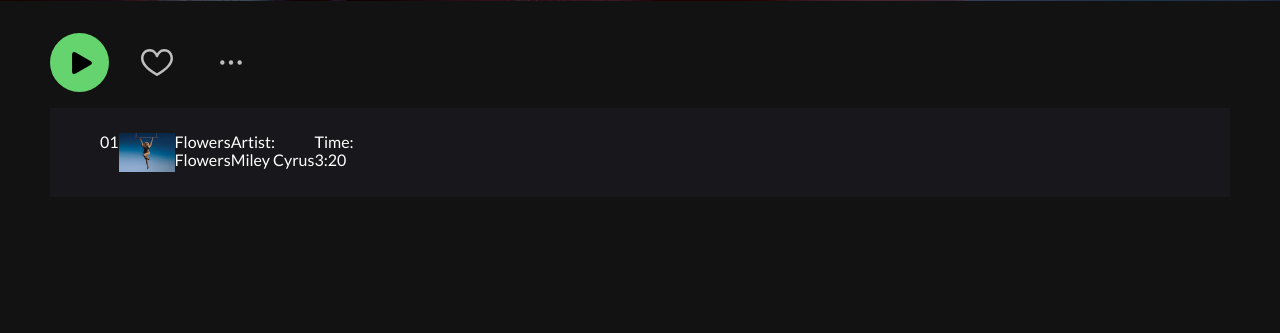
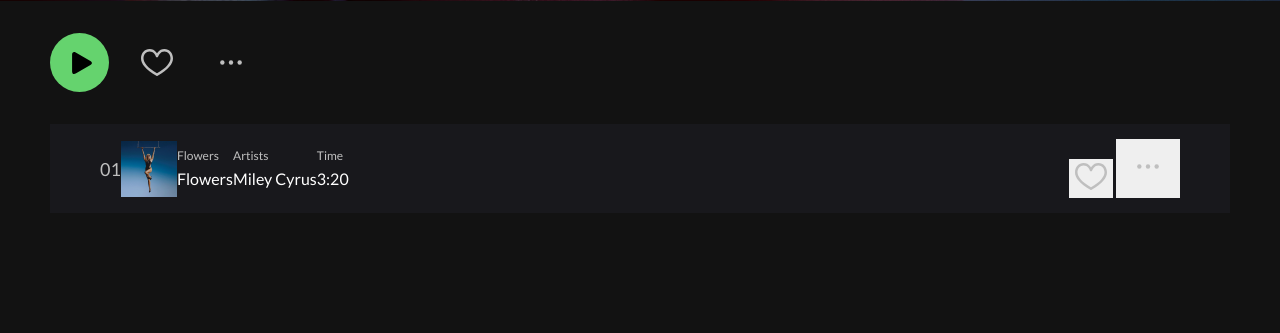
Before and after one commit to cooodyyy/InvoA_lvl2-spotify, a website built with Vite: page index.html in a window 1280 px wide. Shown: the part 433-766 px from the top of the page. Built offline with nearby package versions, Linux system fonts and the light colour scheme.

Commit message:
added song typography

```diff
--- a/index.html
+++ b/index.html
@@ -90,19 +90,43 @@
       <ol class="playlist">
 
         <li class="song">
+          <div class="song__content">
             <div class="song__index">01</div>
-          <img class="song_thumbnail" src="images/ab67616d0000b273f429549123dbe8552764ba1d 1.png" alt="song thumbnail">
+            <img class="song_thumbnail" src="images/ab67616d0000b273f429549123dbe8552764ba1d 1.png"
+              alt="song thumbnail">
             <div>
               <label class="song__label song__label--title">Flowers</label>
               <span class="song__info song__info--title">Flowers</span>
             </div>
             <div>
-            <label class="song__label song__label--artist">Artist:</label>
+              <label class="song__label song__label--artist">Artists</label>
               <span class="song__info song__info--artist">Miley Cyrus</span>
             </div>
             <div>
-            <label class="song__label song__label--time">Time:</label>
+              <label class="song__label song__label--time">Time</label>
               <span class="song__info song__info--time">3:20</span>
+            </div>
+          </div>
+          <div class="song__actions">
+            <button class="actions__button">
+              <svg class="actions__icon actions__icon--2" width="32" height="33" viewBox="0 0 32 33" fill="none"
+                xmlns="http://www.w3.org/2000/svg">
+                <path
+                  d="M23.375 2.9502C20.7131 2.9502 18.3796 4.13713 16.6268 6.38276C16.3931 6.68226 16.1847 6.98188 16 7.27207C15.8153 6.98182 15.6069 6.68226 15.3732 6.38276C13.6204 4.13713 11.2869 2.9502 8.625 2.9502C3.5965 2.9502 0 7.16063 0 12.2129C0 17.99 4.73481 23.4346 15.3523 29.8667C15.5514 29.9873 15.7757 30.0476 16 30.0476C16.2243 30.0476 16.4486 29.9873 16.6477 29.8668C27.2652 23.4347 32 17.9901 32 12.213C32 7.16332 28.4064 2.9502 23.375 2.9502ZM26.1973 19.4064C23.9869 21.8728 20.6466 24.4698 16 27.3328C11.3534 24.4698 8.01313 21.8728 5.80269 19.4064C3.58031 16.9267 2.5 14.5737 2.5 12.213C2.5 8.57526 4.95837 5.4502 8.625 5.4502C10.4923 5.4502 12.0844 6.26207 13.3572 7.86332C14.3749 9.14388 14.8038 10.4662 14.8068 10.4756C14.9696 10.9978 15.4531 11.3535 16.0001 11.3535C16.5471 11.3535 17.0306 10.9979 17.1934 10.4756C17.1973 10.463 17.6133 9.18195 18.5976 7.92095C19.8773 6.28145 21.4846 5.45013 23.375 5.45013C27.0455 5.45013 29.5 8.5782 29.5 12.2129C29.5 14.5736 28.4197 16.9266 26.1973 19.4064Z"
+                  fill="#BFBFBF" />
+              </svg>
+            </button>
+            <button class="actions__button">
+              <svg class="actions__icon actions__icon--3" width="52" height="53" viewBox="0 0 52 53" fill="none"
+                xmlns="http://www.w3.org/2000/svg">
+                <path d="M25.9891 26.494H26.0113" stroke="#BFBFBF" stroke-width="4.33333" stroke-linecap="round"
+                  stroke-linejoin="round" />
+                <path d="M17.3224 26.494H17.3446" stroke="#BFBFBF" stroke-width="4.33333" stroke-linecap="round"
+                  stroke-linejoin="round" />
+                <path d="M34.6558 26.494H34.678" stroke="#BFBFBF" stroke-width="4.33333" stroke-linecap="round"
+                  stroke-linejoin="round" />
+              </svg>
+            </button>
           </div>
         </li>
 
--- a/src/pages/home-page/styles/_playlist.scss
+++ b/src/pages/home-page/styles/_playlist.scss
@@ -2,6 +2,7 @@
     display: flex;
     flex-direction: column;
     padding: 0;
+    margin: 2rem auto;
 
     list-style: none;
 }
--- a/src/pages/home-page/styles/_song.scss
+++ b/src/pages/home-page/styles/_song.scss
@@ -1,24 +1,53 @@
 .song {
   display: flex;
+  align-items: center;
+  justify-content: space-between;
 
   height: 89px;
   padding: 25px var(--padding-sides);
 
   background-color: var(--color-song-bg-static);
 
+  & &__content {
+    display: flex;
+    align-items: center;
+  }
+
+  & &__index {
+    color: #bfbfbf;
+
+    // typography
+    font-family: Lato;
+    font-size: 18px;
+    font-weight: 400;
+    line-height: 22px;
+    letter-spacing: 0em;
+    text-align: left;
+  }
+
   & &__label {
     display: block;
+    color: #bfbfbf;
 
-    // // typography
-    // font-family: Lato;
-    // font-size: 12px;
-    // font-weight: 500;
-    // line-height: 14px;
-    // letter-spacing: 0em;
-    // text-align: left;
+    // typography
+    font-family: Lato;
+    font-size: 12px;
+    font-weight: 500;
+    line-height: 14px;
+    letter-spacing: 0em;
+    text-align: left;
   }
 
   & &__info {
     display: block;
+    margin-top: 6px;
+
+    // typography
+    font-family: Lato;
+    font-size: 16px;
+    font-weight: 500;
+    line-height: 19px;
+    letter-spacing: 0em;
+    text-align: left;
   }
 }
```
Lines whose indentation alone changed are shown as unchanged.
